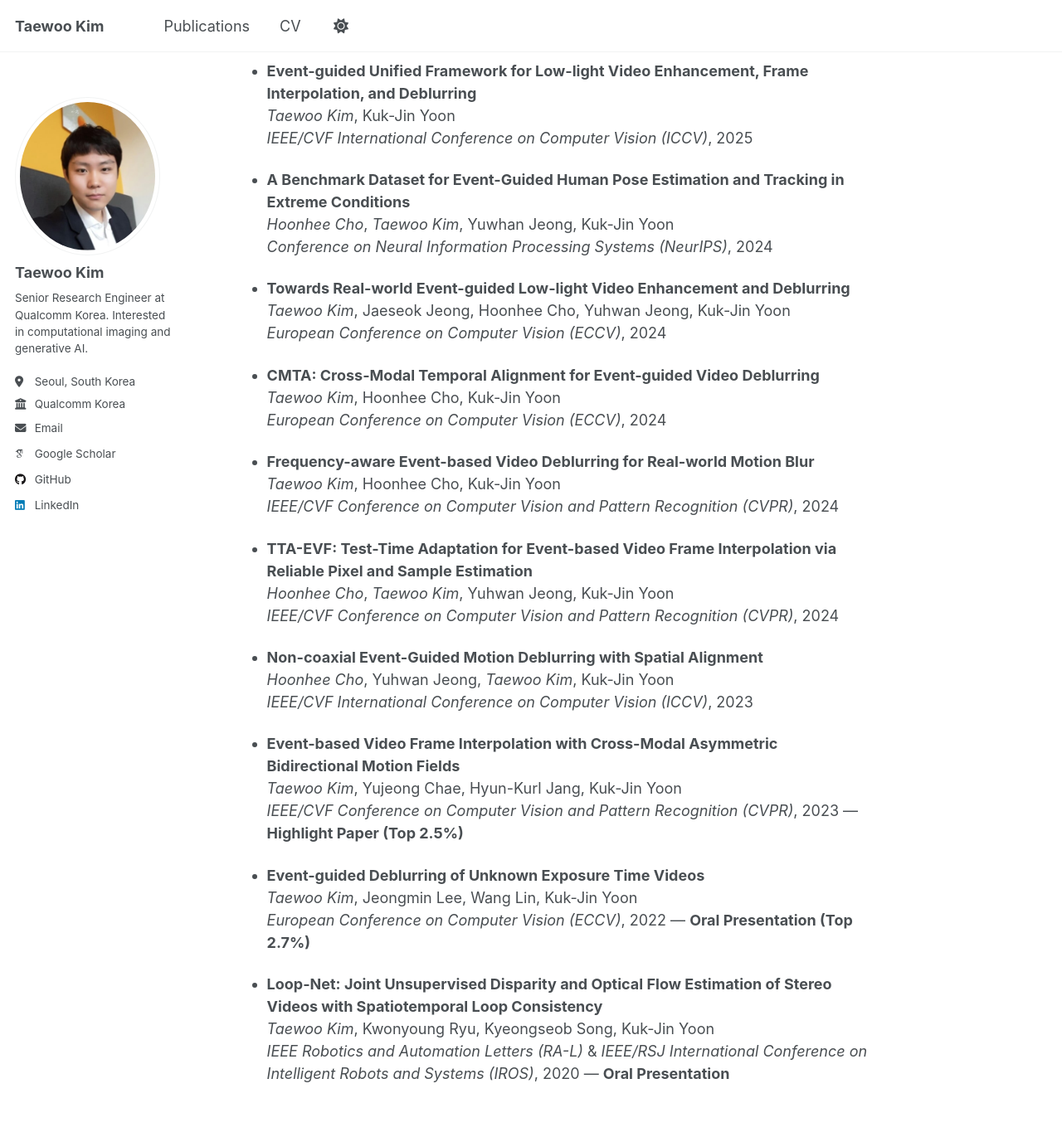
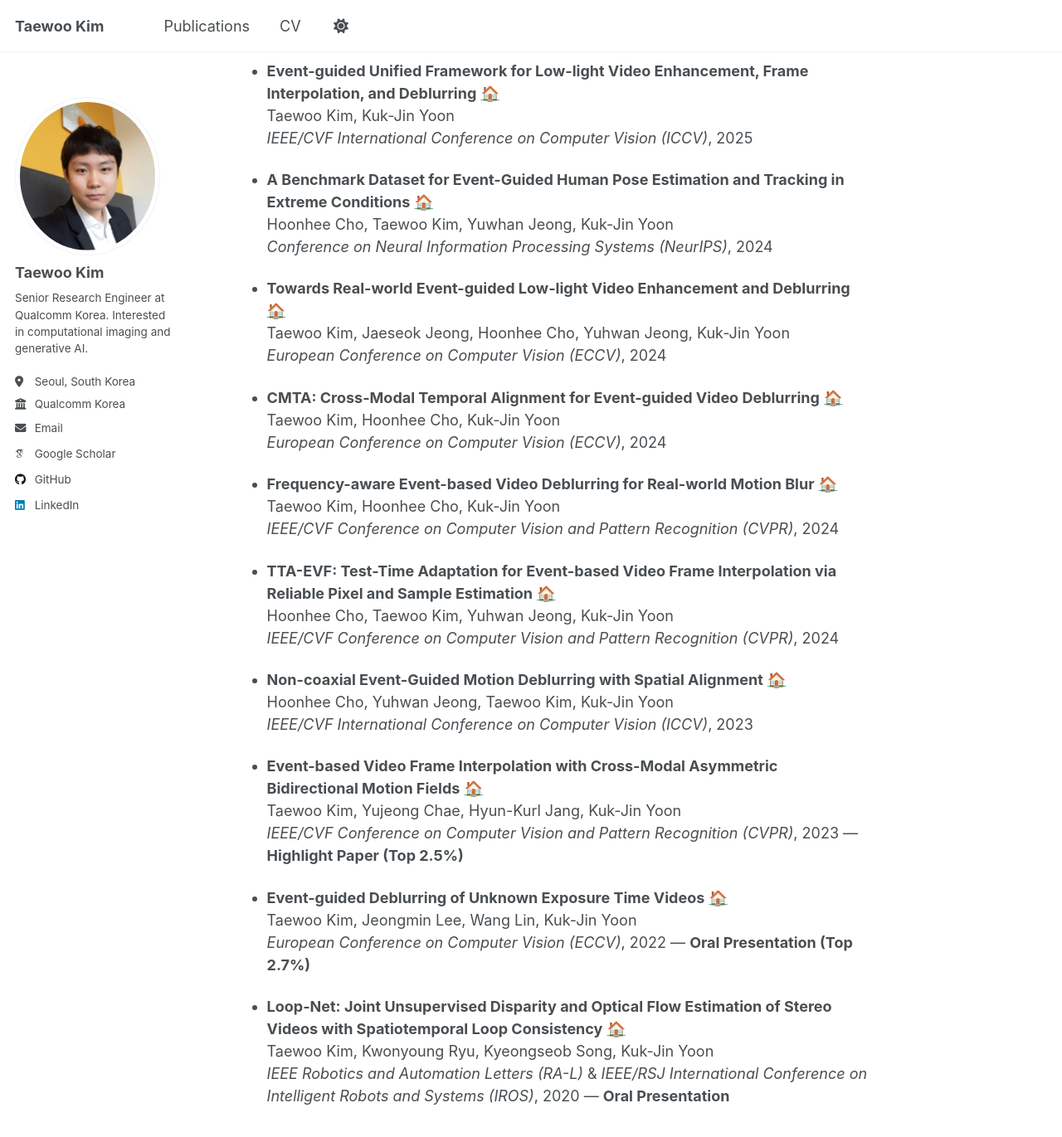
Before and after one commit to intelpro/intelpro.github.io, a Jekyll site: the page built from _pages/about.md, in a window 1280 px wide and 1400 px high, scrolled down 881 px. Shown: the top 1371 px of the window at 83% size. Built offline with Jekyll 4.4.1, drawn with Linux system fonts in a browser that asks for light colours; some web fonts are replaced; a script that is not in the unit is left out; some of the changed lines change nothing that is shown.

Commit message:
Update about.md

```diff
--- a/_pages/about.md
+++ b/_pages/about.md
@@ -27,42 +27,42 @@ Hi, I am a researcher and engineer specializing in computer vision and machine l
 
 ## 🏆 Publications
 
-- **Event-guided Unified Framework for Low-light Video Enhancement, Frame Interpolation, and Deblurring**
-  *Taewoo Kim*, Kuk-Jin Yoon
+- **Event-guided Unified Framework for Low-light Video Enhancement, Frame Interpolation, and Deblurring** [🏠](https://openaccess.thecvf.com/content/ICCV2025/papers/Kim_Event-guided_Unified_Framework_for_Low-light_Video_Enhancement_Frame_Interpolation_and_ICCV_2025_paper.pdf)
+  Taewoo Kim, Kuk-Jin Yoon
   *IEEE/CVF International Conference on Computer Vision (ICCV)*, 2025
 
-- **A Benchmark Dataset for Event-Guided Human Pose Estimation and Tracking in Extreme Conditions**
-  *Hoonhee Cho*, *Taewoo Kim*, Yuwhan Jeong, Kuk-Jin Yoon
+- **A Benchmark Dataset for Event-Guided Human Pose Estimation and Tracking in Extreme Conditions** [🏠](URL_HERE)
+  Hoonhee Cho, Taewoo Kim, Yuwhan Jeong, Kuk-Jin Yoon
   *Conference on Neural Information Processing Systems (NeurIPS)*, 2024
 
-- **Towards Real-world Event-guided Low-light Video Enhancement and Deblurring**
-  *Taewoo Kim*, Jaeseok Jeong, Hoonhee Cho, Yuhwan Jeong, Kuk-Jin Yoon
+- **Towards Real-world Event-guided Low-light Video Enhancement and Deblurring** [🏠](URL_HERE)
+  Taewoo Kim, Jaeseok Jeong, Hoonhee Cho, Yuhwan Jeong, Kuk-Jin Yoon
   *European Conference on Computer Vision (ECCV)*, 2024
 
-- **CMTA: Cross-Modal Temporal Alignment for Event-guided Video Deblurring**
-  *Taewoo Kim*, Hoonhee Cho, Kuk-Jin Yoon
+- **CMTA: Cross-Modal Temporal Alignment for Event-guided Video Deblurring** [🏠](URL_HERE)
+  Taewoo Kim, Hoonhee Cho, Kuk-Jin Yoon
   *European Conference on Computer Vision (ECCV)*, 2024
 
-- **Frequency-aware Event-based Video Deblurring for Real-world Motion Blur**
-  *Taewoo Kim*, Hoonhee Cho, Kuk-Jin Yoon
+- **Frequency-aware Event-based Video Deblurring for Real-world Motion Blur** [🏠](URL_HERE)
+  Taewoo Kim, Hoonhee Cho, Kuk-Jin Yoon
   *IEEE/CVF Conference on Computer Vision and Pattern Recognition (CVPR)*, 2024
 
-- **TTA-EVF: Test-Time Adaptation for Event-based Video Frame Interpolation via Reliable Pixel and Sample Estimation**
-  *Hoonhee Cho*, *Taewoo Kim*, Yuhwan Jeong, Kuk-Jin Yoon
+- **TTA-EVF: Test-Time Adaptation for Event-based Video Frame Interpolation via Reliable Pixel and Sample Estimation** [🏠](URL_HERE)
+  Hoonhee Cho, Taewoo Kim, Yuhwan Jeong, Kuk-Jin Yoon
   *IEEE/CVF Conference on Computer Vision and Pattern Recognition (CVPR)*, 2024
 
-- **Non-coaxial Event-Guided Motion Deblurring with Spatial Alignment**
-  *Hoonhee Cho*, Yuhwan Jeong, *Taewoo Kim*, Kuk-Jin Yoon
+- **Non-coaxial Event-Guided Motion Deblurring with Spatial Alignment** [🏠](URL_HERE)
+  Hoonhee Cho, Yuhwan Jeong, Taewoo Kim, Kuk-Jin Yoon
   *IEEE/CVF International Conference on Computer Vision (ICCV)*, 2023
 
-- **Event-based Video Frame Interpolation with Cross-Modal Asymmetric Bidirectional Motion Fields**
-  *Taewoo Kim*, Yujeong Chae, Hyun-Kurl Jang, Kuk-Jin Yoon
+- **Event-based Video Frame Interpolation with Cross-Modal Asymmetric Bidirectional Motion Fields** [🏠](URL_HERE)
+  Taewoo Kim, Yujeong Chae, Hyun-Kurl Jang, Kuk-Jin Yoon
   *IEEE/CVF Conference on Computer Vision and Pattern Recognition (CVPR)*, 2023 — **Highlight Paper (Top 2.5%)**
 
-- **Event-guided Deblurring of Unknown Exposure Time Videos**
-  *Taewoo Kim*, Jeongmin Lee, Wang Lin, Kuk-Jin Yoon
+- **Event-guided Deblurring of Unknown Exposure Time Videos** [🏠](URL_HERE)
+  Taewoo Kim, Jeongmin Lee, Wang Lin, Kuk-Jin Yoon
   *European Conference on Computer Vision (ECCV)*, 2022 — **Oral Presentation (Top 2.7%)**
 
-- **Loop-Net: Joint Unsupervised Disparity and Optical Flow Estimation of Stereo Videos with Spatiotemporal Loop Consistency**
-  *Taewoo Kim*, Kwonyoung Ryu, Kyeongseob Song, Kuk-Jin Yoon
+- **Loop-Net: Joint Unsupervised Disparity and Optical Flow Estimation of Stereo Videos with Spatiotemporal Loop Consistency** [🏠](URL_HERE)
+  Taewoo Kim, Kwonyoung Ryu, Kyeongseob Song, Kuk-Jin Yoon
   *IEEE Robotics and Automation Letters (RA-L)* & *IEEE/RSJ International Conference on Intelligent Robots and Systems (IROS)*, 2020 — **Oral Presentation**
```
